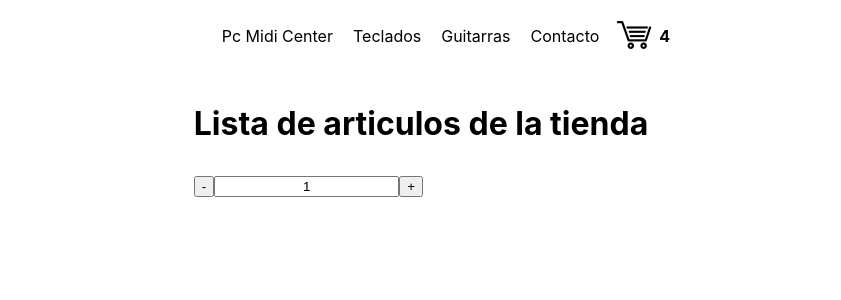
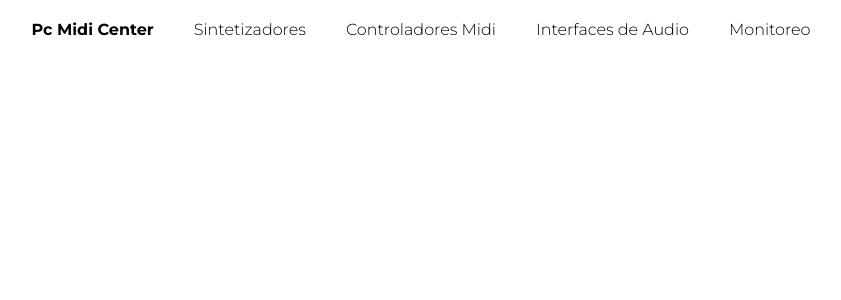
Before and after one commit to joaquin-osorio/PcMidi-Osorio, a React (Create React App) app in the folder pcmidi/: page / in a window 1280 px wide. Shown: the top 300 px of the page, without its empty margins (219-1060 px from the left). Built offline with nearby package versions, Linux system fonts and the light colour scheme.

Commit message:
correccion NavBar

```diff
--- a/pcmidi/src/App.js
+++ b/pcmidi/src/App.js
@@ -1,13 +1,11 @@
-import './App.css';
-import NavBar from './components/NavBar/NavBar';
-import ItemListContainer from './components/ItemListContainer/ItemListContainer';
+import "./App.css";
+import NavBar from "./components/NavBar/NavBar";
 
 function App() {
   return (
-    <div className ="generalContainer">
-            <NavBar />
-            <ItemListContainer />
-        </div>
+    <div className="generalContainer">
+      <NavBar />
+    </div>
   );
 }
 
--- a/pcmidi/src/components/NavBar/NavBar.css
+++ b/pcmidi/src/components/NavBar/NavBar.css
@@ -1,12 +1,34 @@
-.menu-container{
-    display: flex;
-    justify-content: center;
-    padding: 10px;
-  }
+@import url('https://fonts.googleapis.com/css2?family=Montserrat:wght@300;500;700&display=swap');
 
+*{
+  font-family: 'Montserrat', sans-serif;
+}
 
-  .menu li {
-    text-decoration: none;
-    display: inline-block;
-    margin: 0 10px;
-  }
+.container{
+  display: flex;
+}
+
+.title{
+  font-weight: 700;
+  font-size: 1rem;
+  margin: 0px;
+  padding: 20px;
+}
+
+.nav{
+  padding: 0;
+  margin: 0;
+  list-style-type: none;
+  display: flex;
+  justify-content: center;
+}
+
+.nav li{
+  padding: 20px;
+}
+
+.nav a {
+  color: black;
+  text-decoration: none;
+  font-weight: 300;
+}
--- a/pcmidi/src/components/NavBar/NavBar.js
+++ /dev/null
@@ -1,19 +0,0 @@
-//import React from 'react';
-import "./NavBar.css"
-import CartWidget from "../CartWidget/CartWidget";
-
-function navBar() {
-    return(
-        <div className="menu-container">
-            <ul className="menu">
-                <li href="#">Pc Midi Center</li>
-                <li href="#">Teclados</li>
-                <li href="#">Guitarras</li>
-                <li href="#">Contacto</li>
-            </ul>
-            <CartWidget className="menu" />
-        </div>
-    );
-}
-
-export default navBar;
--- /dev/null
+++ b/pcmidi/src/components/NavBar/NavBar.jsx
@@ -0,0 +1,18 @@
+import React from 'react';
+import './NavBar.css'
+
+const NavBar = () => {
+    return (
+        <div className="container">
+            <h1 className="title">Pc Midi Center</h1>
+            <ul className="nav">
+                <li><a href="#">Sintetizadores</a></li>
+                <li><a href="#">Controladores Midi</a></li>
+                <li><a href="#">Interfaces de Audio</a></li>
+                <li><a href="#">Monitoreo</a></li>
+            </ul>
+        </div>
+    );
+};
+
+export default NavBar;
```
